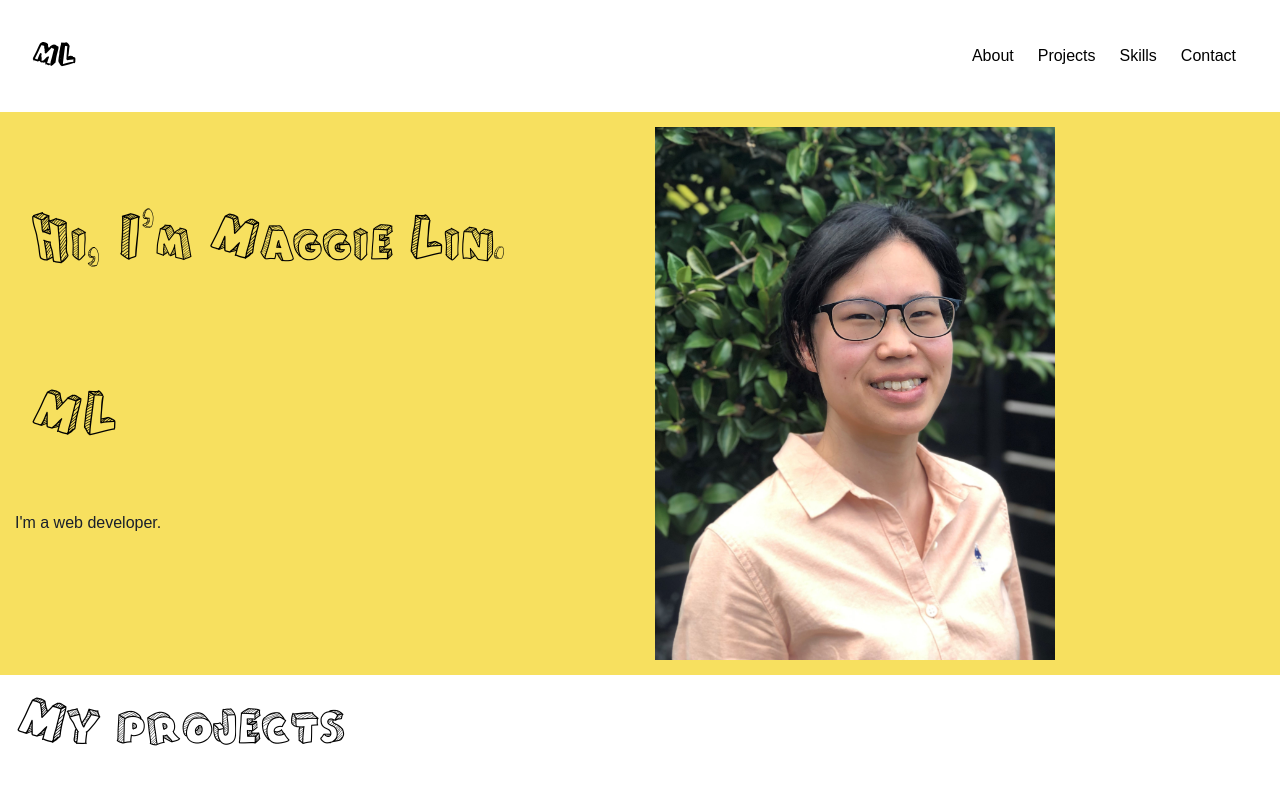
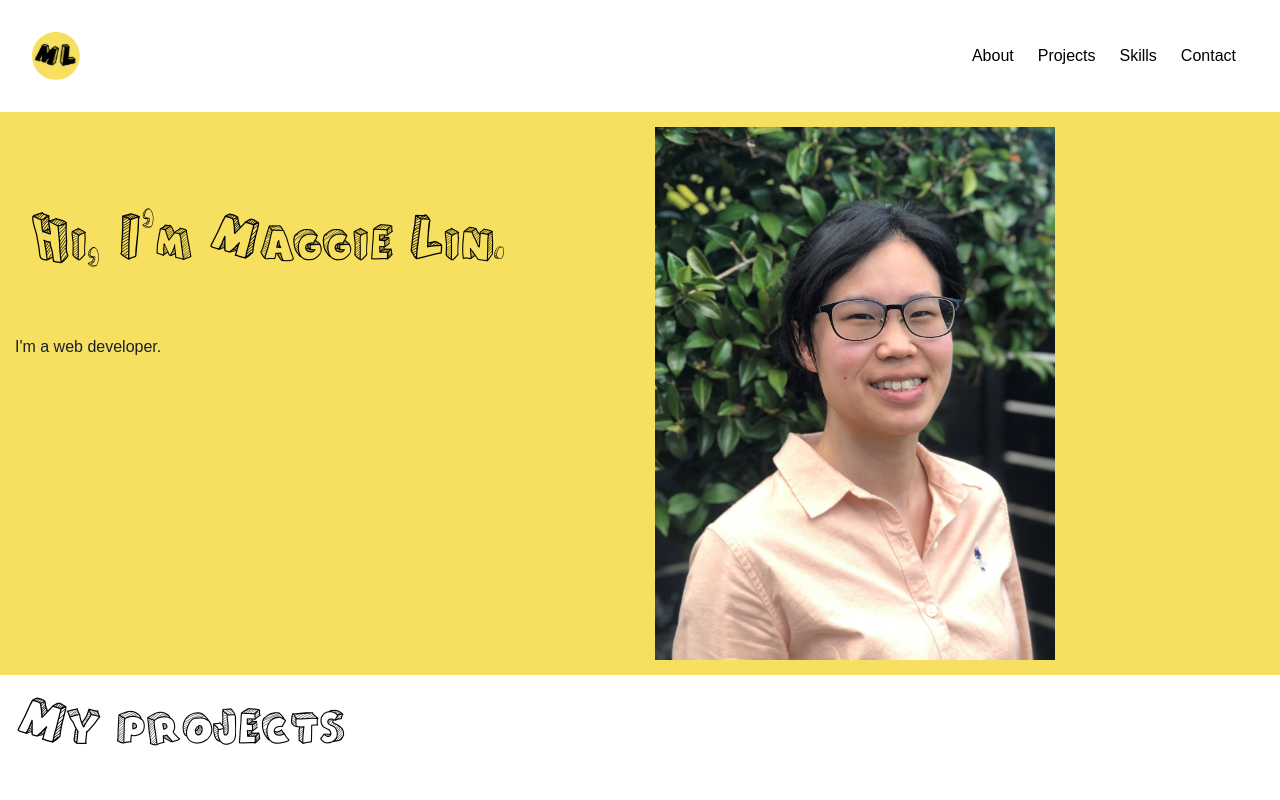
Before and after one commit to lin-maggies/portfolio, a React (Create React App) app: page / in a window 1280 px wide. Shown: the top 800 px of the page. Built offline with nearby package versions, Linux system fonts and the light colour scheme.

Commit message:
add cool nav logo

```diff
--- a/src/App.css
+++ b/src/App.css
@@ -3,6 +3,12 @@
   margin: 0;
   padding: 0;
   font-family: sans-serif;
+}
+
+a:hover,
+a:active {
+  color: #1a27c9;
+  text-decoration: underline;
 }
 
 .navbar {
@@ -12,6 +18,10 @@
   background-color: #ffffffe6;
   width: 100%;
   padding: 0 2rem;
+}
+
+.navLogo {
+  height: 3rem;
 }
 
 .navbarBurger {
@@ -35,11 +45,6 @@
   font-weight: bold;
   padding: 2rem 0;
   font-family: cartoon;
-}
-
-.logo a:hover,
-a:active {
-  color: #1a27c9;
 }
 
 .sectionColorContainer {
@@ -120,12 +125,6 @@ a:active {
     padding: 0.75rem;
   }
 
-  .navbarLinks a:hover,
-  a:active {
-    color: #1a27c9;
-    text-decoration: underline;
-    /* font-weight: bold; */
-  }
   .column {
     float: left;
     width: 50%;
--- a/src/Components/Navbar.js
+++ b/src/Components/Navbar.js
@@ -13,6 +13,7 @@ import { HamburgerIcon } from "@chakra-ui/icons";
 import { useNavigate } from "react-router";
 import { Link } from "react-router-dom";
 import "../App.css";
+import { headerLogo, headerLogoHover } from "../assets/images";
 
 export default function Navbar() {
   const navigate = useNavigate();
@@ -20,7 +21,12 @@ export default function Navbar() {
     <div>
       <nav className="navbar">
         <Link className="logo" to="/">
-          ML
+          <img
+            src={headerLogo}
+            className="navLogo"
+            onMouseOver={(e) => (e.currentTarget.src = headerLogoHover)}
+            onMouseOut={(e) => (e.currentTarget.src = headerLogo)}
+          />
         </Link>
         <div className="navbarLinks">
           <ul>
--- a/src/Containers/contactMe.js
+++ b/src/Containers/contactMe.js
@@ -10,10 +10,10 @@ export default function ContactMe() {
       <div className="sectionColorContainer">
         <h1 className="sectionTitle">Send me a message</h1>
         <ContactForm />
-        <p1>
+        <p>
           Or send me an email at {""}
           <a href="mailto:lin.maggies@gmail.com">lin.maggies@gmail.com</a>
-        </p1>
+        </p>
       </div>
     </div>
   );
--- a/src/Containers/home.js
+++ b/src/Containers/home.js
@@ -27,9 +27,8 @@ export default function Home() {
         <div className="sectionColorContainer row">
           <div className="column">
             <h1 className="sectionTitle">Hi, I'm Maggie Lin.</h1>
-            <h1 className="sectionTitle">ML</h1>
             <div className="sectionPara">
-              <p1>I'm a web developer.</p1>
+              <p>I'm a web developer.</p>
             </div>
           </div>
           <div className="column">
--- a/src/assets/images/index.js
+++ b/src/assets/images/index.js
@@ -18,6 +18,8 @@ import htmlLogo from "./html.svg";
 import jsLogo from "./javascript.svg";
 import reactLogo from "./react.svg";
 import selfie from "./selfie.jpg";
+import headerLogo from "./headerLogo.svg";
+import headerLogoHover from "./headerLogoHover.svg";
 
 export {
   brew1,
@@ -40,4 +42,6 @@ export {
   jsLogo,
   reactLogo,
   selfie,
+  headerLogo,
+  headerLogoHover,
 };
```
Also changed, not shown: src/assets/images/headerLogo.svg (added), src/assets/images/headerLogoHover.svg (added).
